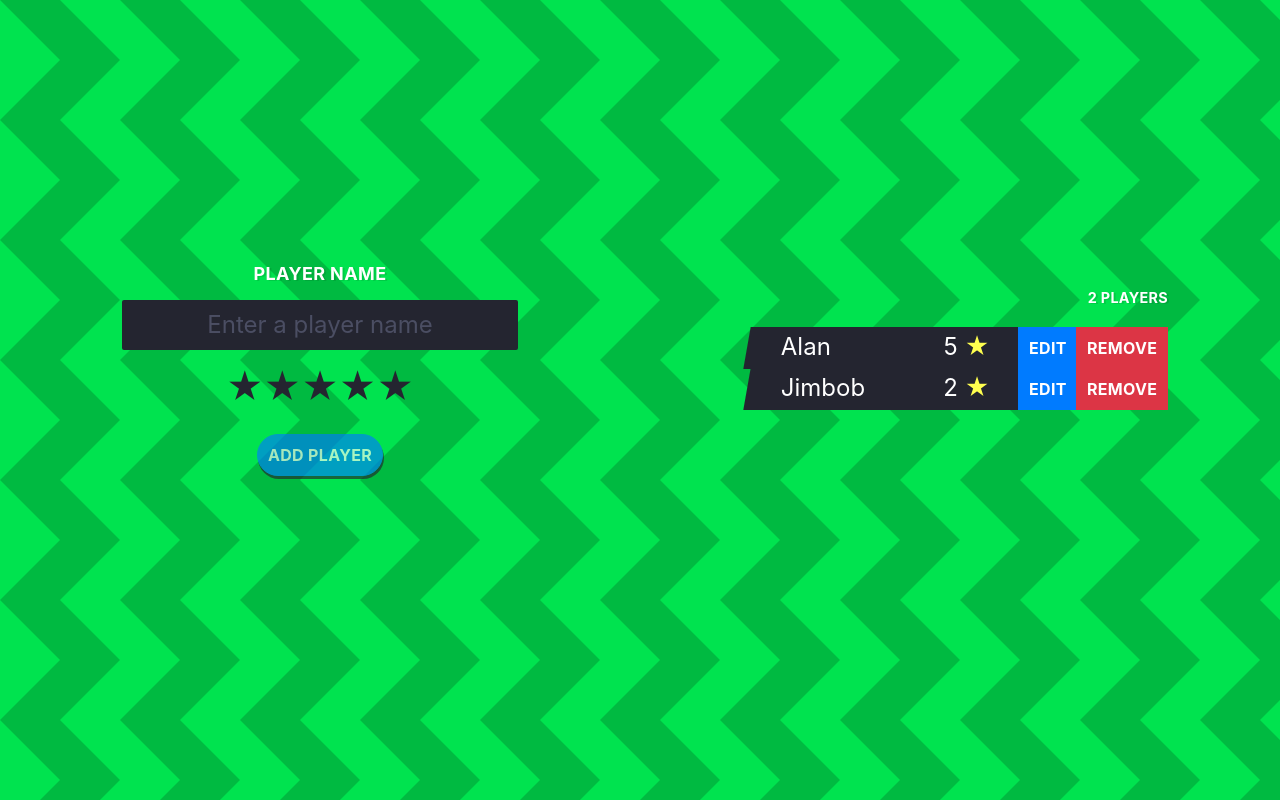
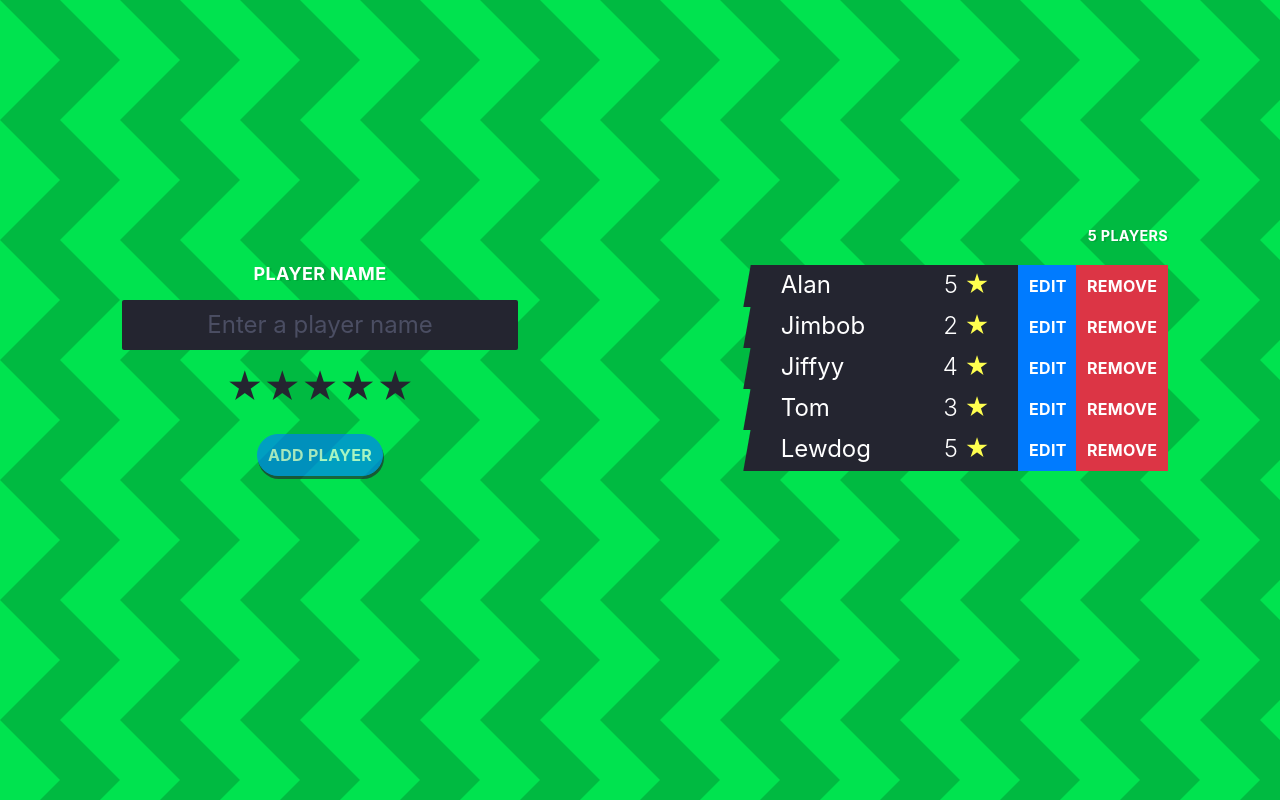
Before and after one commit to LewisAlderman/Fair-Teams, a React (Create React App) app in the folder fair-teams/: page / in a window 1280 px wide. Built offline with nearby package versions, Linux system fonts and the light colour scheme.

Commit message:
Created Teams component logic

```diff
--- a/fair-teams/package.json
+++ b/fair-teams/package.json
@@ -7,6 +7,7 @@
     "react": "^16.4.1",
     "react-dom": "^16.4.1",
     "react-feather": "^1.1.1",
+    "react-router-dom": "^4.3.1",
     "react-scripts": "1.1.4"
   },
   "scripts": {
--- a/fair-teams/src/App.js
+++ b/fair-teams/src/App.js
@@ -14,6 +14,18 @@ class App extends Component {
 				{
 					name: "Jimbob",
 					rating: 2,
+				},
+				{
+					name: "Jiffyy",
+					rating: 4,
+				},
+				{
+					name: "Tom",
+					rating: 3,
+				},
+				{
+					name: "Lewdog",
+					rating: 5,
 				},
 			],
 			player: {
--- a/fair-teams/src/components/styles/list.scss
+++ b/fair-teams/src/components/styles/list.scss
@@ -20,7 +20,7 @@
 
 		.player-rating {
 			margin: 0 1.2em;
-			font-weight: 400;
+			font-weight: 300;
 		}
 
 		.btn-group {
--- a/fair-teams/src/index.css
+++ b/fair-teams/src/index.css
@@ -53,7 +53,7 @@
     width: 65%; }
     .list-container ul .player-rating {
       margin: 0 1.2em;
-      font-weight: 400; }
+      font-weight: 300; }
     .list-container ul .list-group-item {
       position: relative;
       z-index: 1;
```
Also changed, not shown: fair-teams/src/components/Teams.jsx (added, +47 -0 lines), 2 other files (tests, documents, lock files or other folders).
